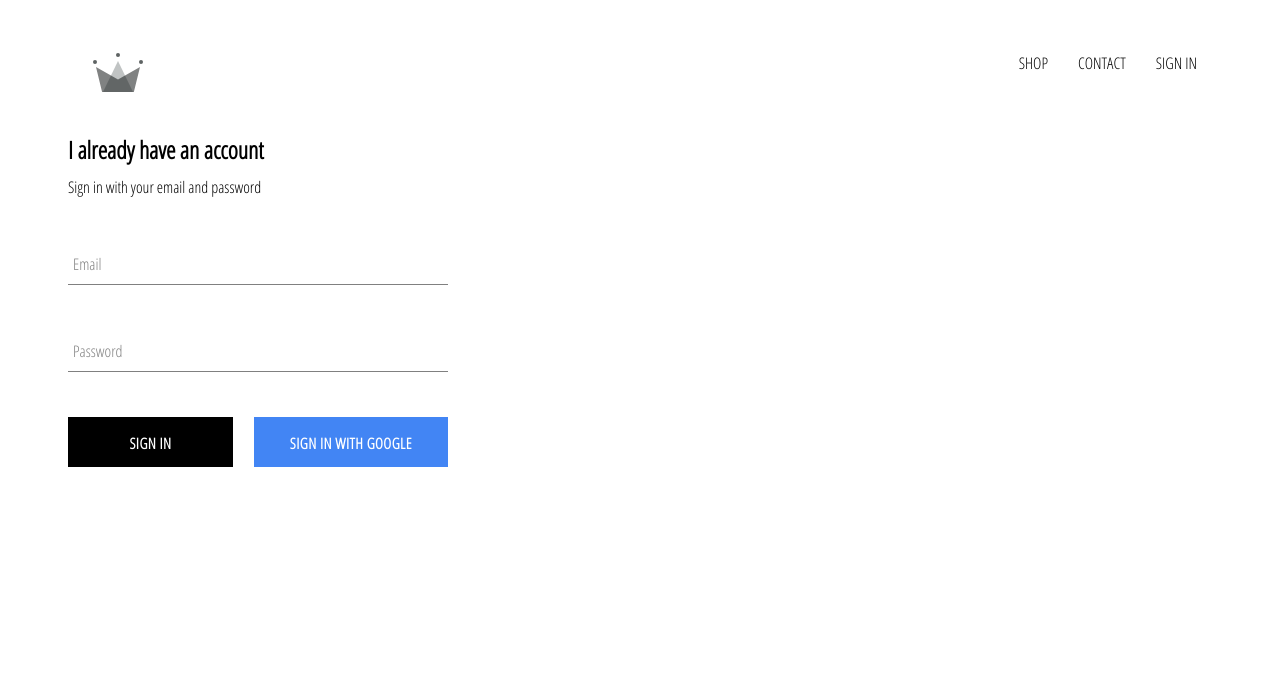
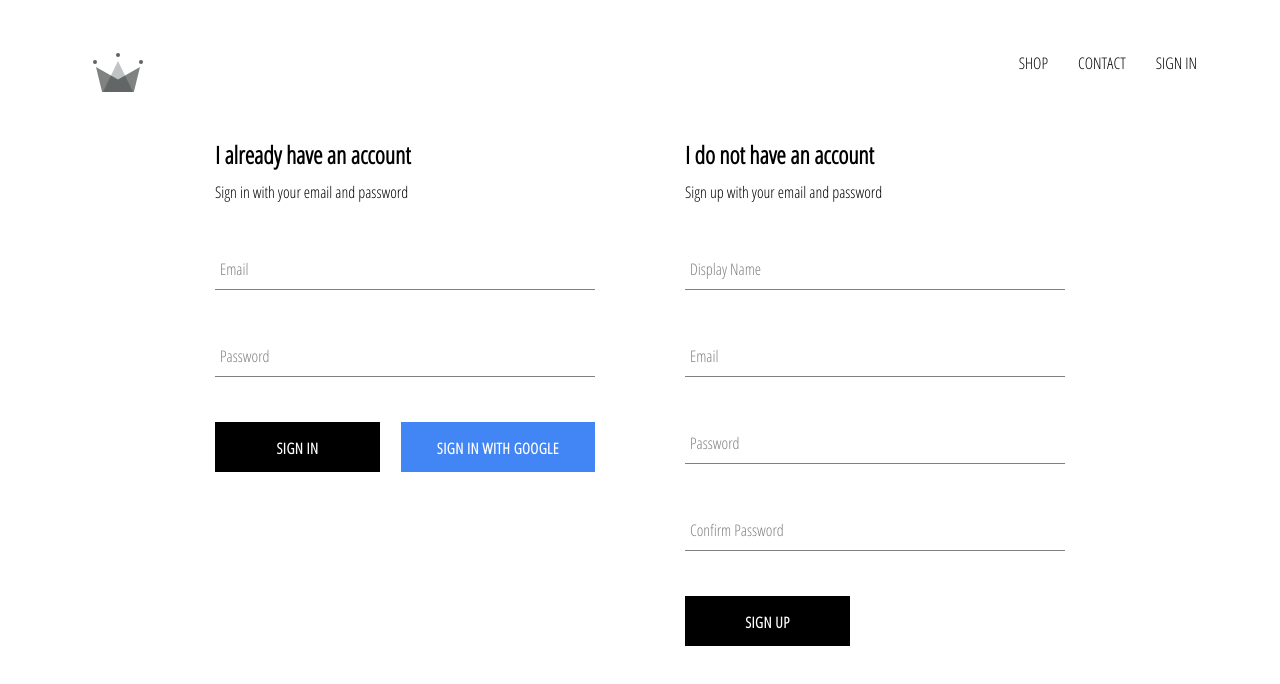
Before and after one commit to unrnkdplyr/crwn-clothing, a React (Create React App) app: page /signin in a window 1280 px wide. Shown: the top 684 px of the page. Built offline with nearby package versions, Linux system fonts and the light colour scheme; no server answers.

Commit message:
implemented firebase utils, included ability to store authenticated users into our firestore database

```diff
--- a/src/App.js
+++ b/src/App.js
@@ -2,14 +2,14 @@ import { Component } from "react";
 import { Route, Switch } from "react-router-dom";
 
 import Header from "./components/header/header.component";
-import { auth } from "./firebase/firebase.utils";
+import { auth, createUserProfileDocument } from "./firebase/firebase.utils";
 import HomePage from "./pages/home/homepage.component";
 import ShopPage from "./pages/shop/shop.component";
 import SignInAndSignUpPage from "./pages/sign-in-and-sign-up/sign-in-and-sign-up.component";
 
 import "./App.css";
 
-class App extends Component {
+export default class App extends Component {
   constructor() {
     super();
 
@@ -21,10 +21,24 @@ class App extends Component {
   unsubscribeFromAuth = null;
 
   componentDidMount() {
-    this.unsubscribeFromAuth = auth.onAuthStateChanged((user) => {
-      this.setState({ currentUser: user });
+    this.unsubscribeFromAuth = auth.onAuthStateChanged(async (userAuth) => {
+      if (userAuth) {
+        const userRef = await createUserProfileDocument(userAuth);
 
-      console.log(user);
+        userRef.onSnapshot((snapShot) => {
+          this.setState(
+            {
+              currentUser: {
+                id: snapShot.id,
+                ...snapShot.data(),
+              },
+            },
+            () => console.log(userAuth)
+          );
+        });
+      } else {
+        this.setState({ currentUser: userAuth });
+      }
     });
   }
 
@@ -45,5 +59,3 @@ class App extends Component {
     );
   }
 }
-
-export default App;
--- a/src/components/directory/directory.component.jsx
+++ b/src/components/directory/directory.component.jsx
@@ -6,7 +6,7 @@ import SECTIONS_DATA from "./directory.data";
 
 import "./directory.styles.scss";
 
-class Directory extends Component {
+export default class Directory extends Component {
   constructor() {
     super();
 
@@ -25,5 +25,3 @@ class Directory extends Component {
     );
   }
 }
-
-export default Directory;
--- a/src/components/sign-in/sign-in.component.jsx
+++ b/src/components/sign-in/sign-in.component.jsx
@@ -7,7 +7,7 @@ import FormInput from "../form-input/form-input.component";
 
 import "./sign-in.styles.scss";
 
-class SignIn extends Component {
+export default class SignIn extends Component {
   constructor() {
     super();
 
@@ -65,5 +65,3 @@ class SignIn extends Component {
     );
   }
 }
-
-export default SignIn;
--- /dev/null
+++ b/src/components/sign-up/sign-up.component.jsx
@@ -0,0 +1,93 @@
+import { Component } from "react";
+import { auth, createUserProfileDocument } from "../../firebase/firebase.utils";
+import CustomButton from "../custom-button/custom-button.component";
+import FormInput from "../form-input/form-input.component";
+
+import "./sign-up.styles.scss";
+
+export default class SignUp extends Component {
+  constructor() {
+    super();
+
+    this.state = {
+      confirmPassword: "",
+      displayName: "",
+      email: "",
+      password: "",
+    };
+  }
+
+  handleChange = (event) => {
+    const { name, value } = event.target;
+
+    this.setState({ [name]: value });
+  };
+
+  handleSubmit = async (event) => {
+    event.preventDefault();
+
+    const { confirmPassword, displayName, email, password } = this.state;
+
+    if (password !== confirmPassword) {
+      alert("Passwords do not match");
+      return;
+    }
+
+    try {
+      const { user } = await auth.createUserWithEmailAndPassword(
+        email,
+        password
+      );
+
+      createUserProfileDocument(user, { displayName });
+    } catch (error) {
+      console.error(error);
+    }
+  };
+
+  render() {
+    const { handleChange, handleSubmit, state } = this;
+    const { confirmPassword, displayName, email, password } = state;
+
+    return (
+      <div className="sign-up">
+        <h2 className="title">I do not have an account</h2>
+        <span>Sign up with your email and password</span>
+        <form className="sign-up-form" onSubmit={handleSubmit}>
+          <FormInput
+            label="Display Name"
+            name="displayName"
+            onChange={handleChange}
+            required
+            value={displayName}
+          />
+          <FormInput
+            label="Email"
+            name="email"
+            onChange={handleChange}
+            required
+            type="email"
+            value={email}
+          />
+          <FormInput
+            label="Password"
+            name="password"
+            onChange={handleChange}
+            required
+            type="password"
+            value={password}
+          />
+          <FormInput
+            label="Confirm Password"
+            name="confirmPassword"
+            onChange={handleChange}
+            required
+            type="password"
+            value={confirmPassword}
+          />
+          <CustomButton type="submit">Sign up</CustomButton>
+        </form>
+      </div>
+    );
+  }
+}
--- /dev/null
+++ b/src/components/sign-up/sign-up.styles.scss
@@ -0,0 +1,9 @@
+.sign-up {
+  display: flex;
+  flex-direction: column;
+  width: 380px;
+
+  .title {
+    margin: 10px 0;
+  }
+}
--- a/src/firebase/firebase.utils.js
+++ b/src/firebase/firebase.utils.js
@@ -15,6 +15,31 @@ const config = {
 
 firebase.initializeApp(config);
 
+export const createUserProfileDocument = async (userAuth, additionalData) => {
+  if (!userAuth) return;
+
+  const userRef = firestore.doc(`users/${userAuth.uid}`);
+  const snapShot = await userRef.get();
+
+  if (!snapShot.exists) {
+    const { displayName, email } = userAuth;
+    const createdAt = new Date();
+
+    try {
+      await userRef.set({
+        displayName,
+        email,
+        createdAt,
+        ...additionalData,
+      });
+    } catch (error) {
+      console.log("error creating user", error.message);
+    }
+  }
+
+  return userRef;
+};
+
 export const auth = firebase.auth();
 export const firestore = firebase.firestore();
 
--- a/src/pages/shop/shop.component.jsx
+++ b/src/pages/shop/shop.component.jsx
@@ -4,7 +4,7 @@ import CollectionPreview from "../../components/collection-preview/collection-pr
 
 import SHOP_DATA from "./shop.data";
 
-class ShopPage extends Component {
+export default class ShopPage extends Component {
   constructor() {
     super();
 
@@ -25,5 +25,3 @@ class ShopPage extends Component {
     );
   }
 }
-
-export default ShopPage;
--- a/src/pages/sign-in-and-sign-up/sign-in-and-sign-up.component.jsx
+++ b/src/pages/sign-in-and-sign-up/sign-in-and-sign-up.component.jsx
@@ -1,10 +1,12 @@
 import SignIn from "../../components/sign-in/sign-in.component";
+import SignUp from "../../components/sign-up/sign-up.component";
 
 import "./sign-in-and-sign-up.styles.scss";
 
 const SignInAndSignUpPage = () => (
   <div className="sign-in-and-sign-up">
     <SignIn />
+    <SignUp />
   </div>
 );
 
--- a/src/pages/sign-in-and-sign-up/sign-in-and-sign-up.styles.scss
+++ b/src/pages/sign-in-and-sign-up/sign-in-and-sign-up.styles.scss
@@ -0,0 +1,6 @@
+.sign-in-and-sign-up {
+  width: 850px;
+  display: flex;
+  justify-content: space-between;
+  margin: 30px auto;
+}
```
